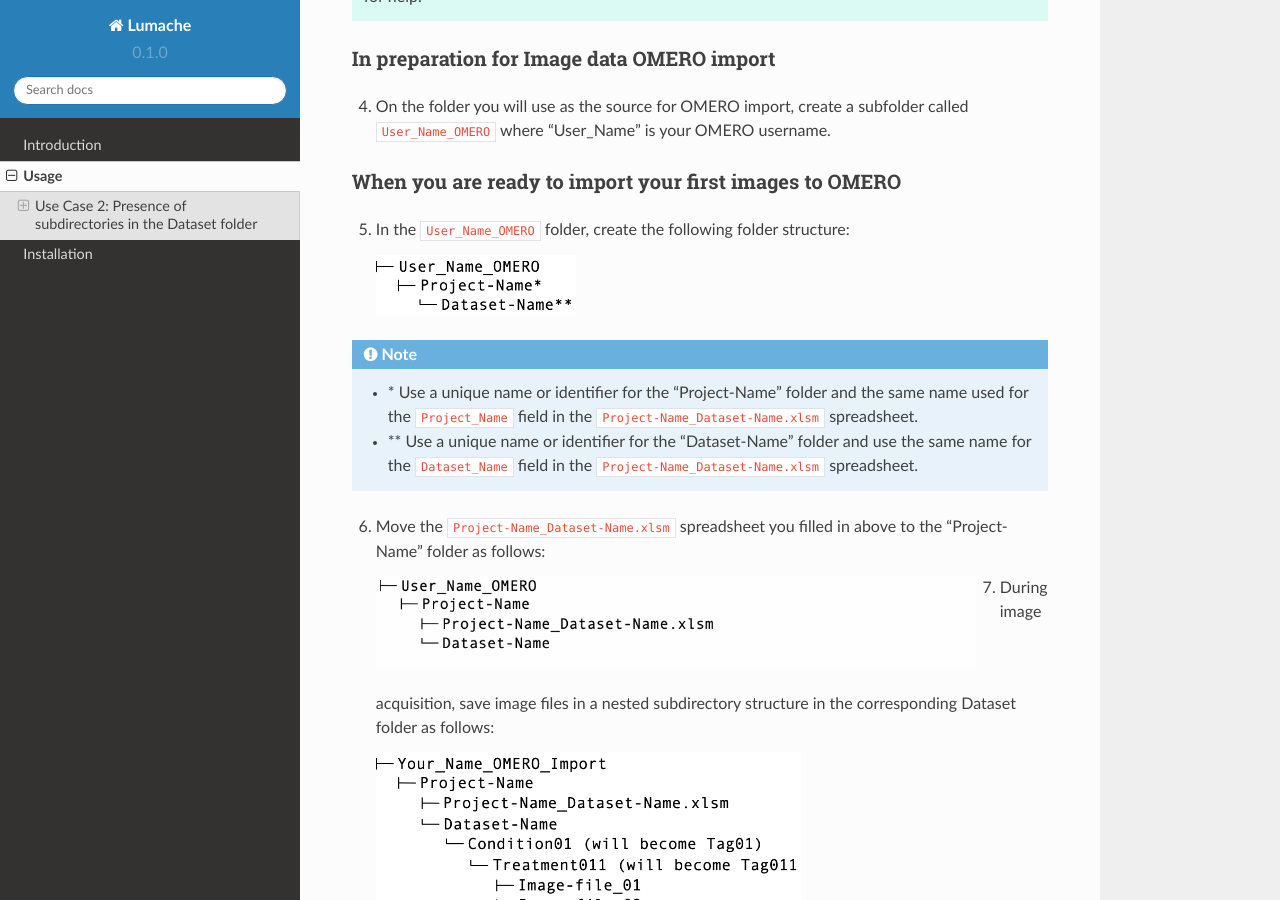
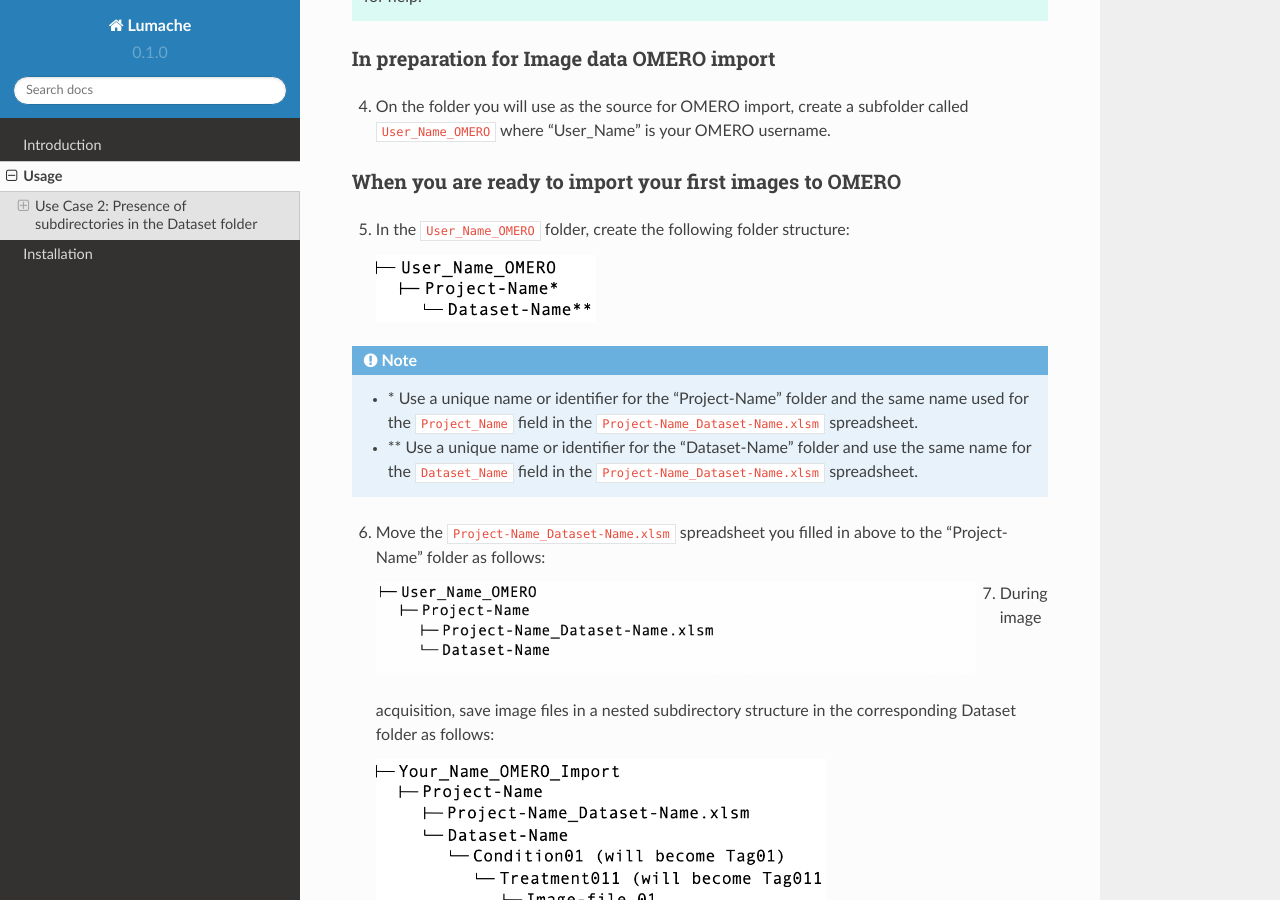
Before and after one commit to WU-BIMAC/OmeroImporterPy-docs, a Sphinx documentation site: the page built from docs/source/usage.rst, in a window 1280 px wide and 900 px high, scrolled down 884 px. Built offline with Sphinx 7.4.7 and the Read the Docs theme 2.0.0, drawn with Linux system fonts in a browser that asks for light colours.

Commit message:
Update usage.rst

```diff
--- a/docs/source/usage.rst
+++ b/docs/source/usage.rst
@@ -28,7 +28,7 @@ When you are ready to import your first images to OMERO
 5. In the ``User_Name_OMERO`` folder, create the following folder structure:
 
    .. image:: figures/README_new_Project_Dataset.png
-      :width: 200px
+      :width: 220px
       :align: left
 
 .. note::
@@ -50,7 +50,7 @@ When you are ready to import your first images to OMERO
 
 
    .. figure:: figures/README_new_Folder_structure_Tags.png
-      :width: 425px
+      :width: 450px
       :align: left
 
 .. tip::
```
